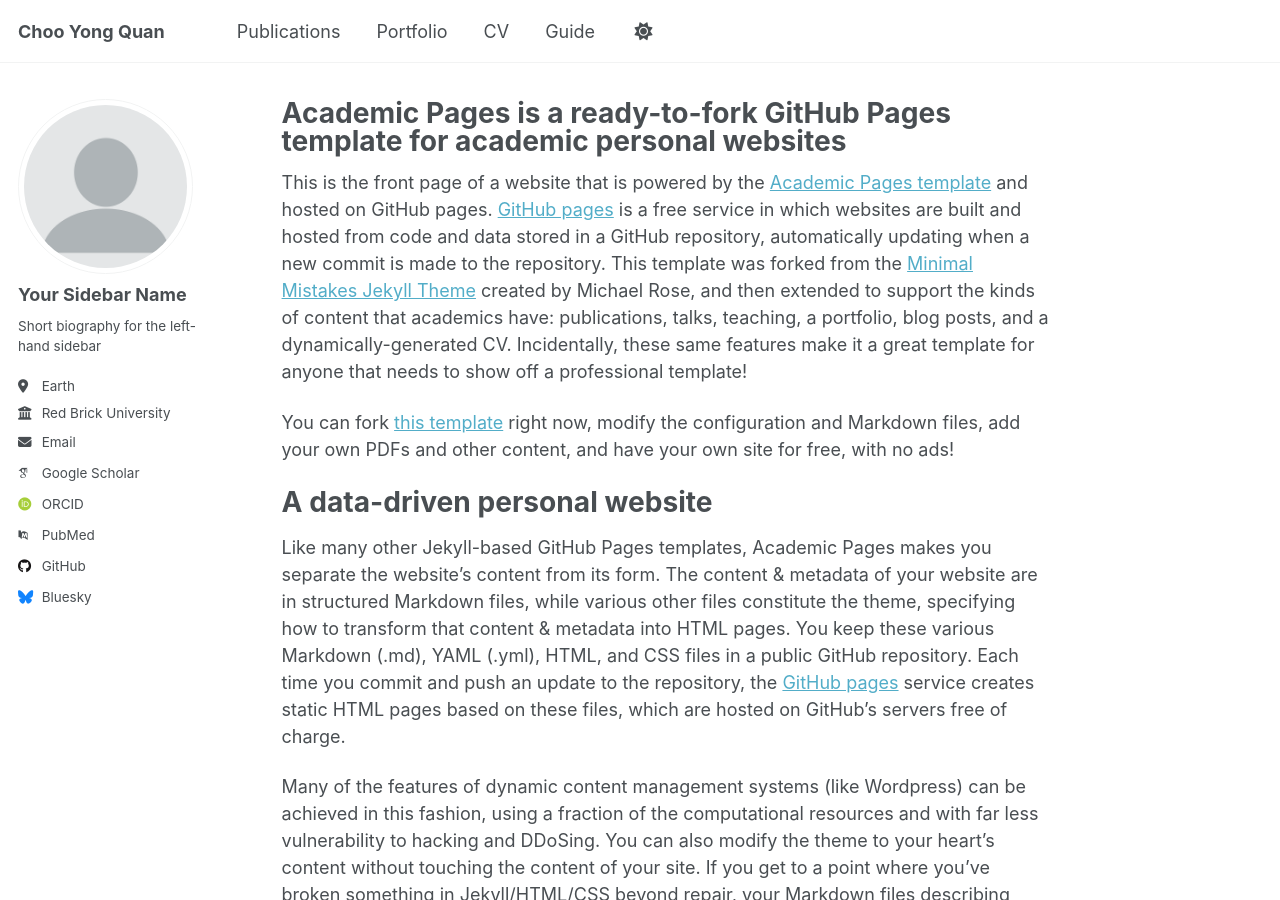
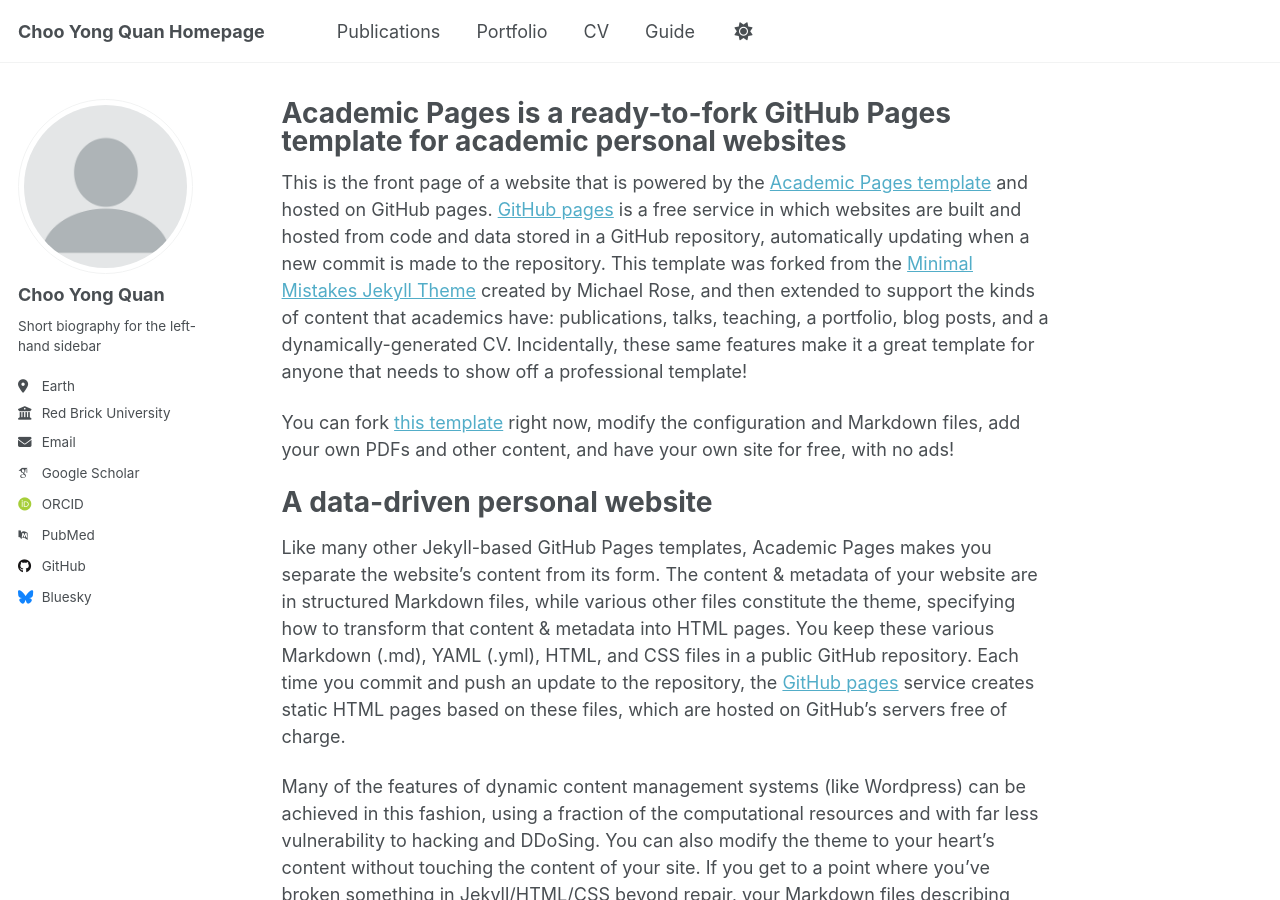
Before and after one commit to s25229-ctrl/s25229-ctrl, a Jekyll site: the page built from _pages/about.md, in a window 1280 px wide and 900 px high. Built offline with Jekyll 4.4.1, drawn with Linux system fonts in a browser that asks for light colours; some web fonts are replaced; a script that is not in the unit is left out.

Commit message:
update author

```diff
--- a/_config.yml
+++ b/_config.yml
@@ -9,7 +9,7 @@
 # Basic Site Settings
 locale                   : "en-US"
 site_theme               : "default" # Currently available options are "default", "air"
-title                    : "Choo Yong Quan"
+title                    : "Choo Yong Quan Homepage"
 title_separator          : "-"
 name                     : &name "Choo Yong Quan"
 description              : &description "personal description"
@@ -23,7 +23,7 @@ repository               : "academicpages/academicpages.github.io"
 author:
   # Biographic information
   avatar           : "profile.png"
-  name             : "Your Sidebar Name"
+  name             : "Choo Yong Quan"
   pronouns         : # example: "she/her"
   bio              : "Short biography for the left-hand sidebar"
   location         : "Earth"
```
